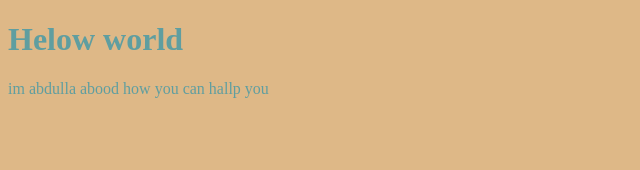
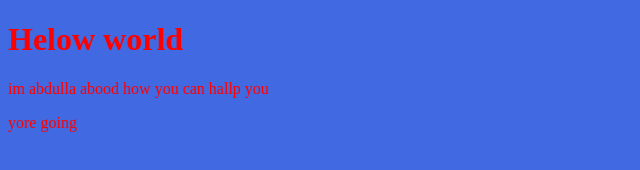
Before and after one commit to abodoking48/test2, a plain HTML site: page index.html in a window 1280 px wide. Shown: the whole page, without its empty margins (0-640 px from the left). Drawn offline with Linux system fonts and the light colour scheme.

Commit message:
chaing color and add span and lojac

```diff
--- a/app.js
+++ b/app.js
@@ -1 +1,4 @@
-Document
+const a = 4;
+const b = 2;
+const sum = a + b;
+console.log(sum);
--- a/index.html
+++ b/index.html
@@ -10,6 +10,7 @@
 <body>
     <h1>Helow world</h1>
     <p>im abdulla abood how you can hallp you</p>
+    <span>yore going</span>
 
     <script src="app.js"></script>
 </body>
--- a/style.css
+++ b/style.css
@@ -1,4 +1,4 @@
 body {
-    color: cadetblue;
-    background-color: burlywood;
+    color: red;
+    background-color: royalblue;
 }
```
